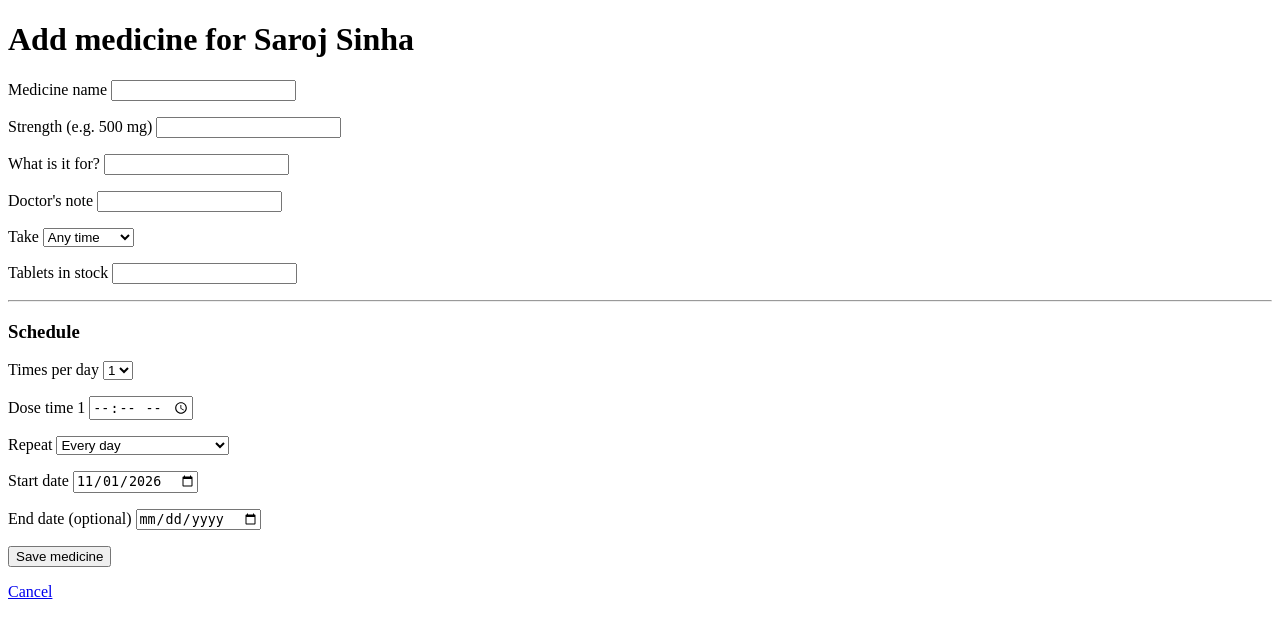
After one commit to anushkaaa-kolhe/Medora, a Flask app: page /admin/recipients/1/medicines/new in a window 1280 px wide. The commit adds this page. Shown: the top 638 px of the page. Run offline with Flask 3, Linux system fonts and the light colour scheme; a user stored in the database is signed in.

Commit message:
Add medicines and schedules for recipients

```diff
--- a/app.py
+++ b/app.py
@@ -1,10 +1,13 @@
 import os
+from datetime import datetime, date
 from functools import wraps
 
-from flask import Flask, render_template, request, redirect, url_for, session, flash
+from flask import (
+    Flask, render_template, request, redirect, url_for, session, flash, abort
+)
 from werkzeug.security import generate_password_hash, check_password_hash
 
-from models import db, Admin, Recipient
+from models import db, Admin, Recipient, Medicine, Schedule
 
 app = Flask(__name__)
 app.config["SQLALCHEMY_DATABASE_URI"] = "sqlite:///medora.db"
@@ -15,6 +18,8 @@ db.init_app(app)
 
 with app.app_context():
     db.create_all()
+
+DAY_NAMES = ["Mon", "Tue", "Wed", "Thu", "Fri", "Sat", "Sun"]
 
 
 def admin_required(view):
@@ -27,10 +32,44 @@ def admin_required(view):
     return wrapped
 
 
+def get_owned_recipient(recipient_id):
+    """Return the recipient only if it belongs to the logged-in admin."""
+    recipient = Recipient.query.filter_by(
+        id=recipient_id, admin_id=session["admin_id"], is_active=True
+    ).first()
+    if recipient is None:
+        abort(404)
+    return recipient
+
+
+def describe_schedule(s):
+    """Turn a Schedule row into readable text for the templates."""
+    if s.repeat_type == "weekly" and s.days_of_week:
+        days = ", ".join(DAY_NAMES[int(d)] for d in s.days_of_week.split(","))
+        text = f"Every {days}"
+    elif s.repeat_type == "once":
+        return f"Only on {s.start_date.strftime('%d %b %Y')}"
+    else:
+        text = "Every day"
+    text += f" from {s.start_date.strftime('%d %b %Y')}"
+    if s.end_date:
+        text += f" until {s.end_date.strftime('%d %b %Y')}"
+    return text
+
+
+app.add_template_global(describe_schedule)
+
+
 @app.route("/")
 def home():
-    return "Medora is running!"
+    return (
+        "<h1>Medora is running!</h1>"
+        "<p><a href='/admin/login'>Admin login</a></p>"
+        "<p><a href='/admin/register'>Admin sign up</a></p>"
+    )
 
+
+# ---------- Admin account ----------
 
 @app.route("/admin/register", methods=["GET", "POST"])
 def admin_register():
@@ -84,6 +123,14 @@ def admin_dashboard():
     admin = db.session.get(Admin, session["admin_id"])
     return render_template("admin_dashboard.html", admin=admin)
 
+
+@app.route("/admin/logout")
+def admin_logout():
+    session.clear()
+    return redirect(url_for("home"))
+
+
+# ---------- Recipients ----------
 
 @app.route("/admin/recipients")
 @admin_required
@@ -141,10 +188,130 @@ def recipient_new():
     return render_template("recipient_form.html")
 
 
-@app.route("/admin/logout")
-def admin_logout():
-    session.clear()
-    return redirect(url_for("home"))
+# ---------- Medicines and schedules ----------
+
+@app.route("/admin/recipients/<int:recipient_id>/medicines")
+@admin_required
+def medicine_list(recipient_id):
+    recipient = get_owned_recipient(recipient_id)
+    medicines = (
+        Medicine.query.filter_by(recipient_id=recipient.id, is_active=True)
+        .order_by(Medicine.name)
+        .all()
+    )
+    return render_template("medicine_list.html", recipient=recipient, medicines=medicines)
+
+
+@app.route("/admin/recipients/<int:recipient_id>/medicines/new", methods=["GET", "POST"])
+@admin_required
+def medicine_new(recipient_id):
+    recipient = get_owned_recipient(recipient_id)
+    today = date.today().isoformat()
+
+    def fail(message):
+        flash(message)
+        return render_template("medicine_form.html", recipient=recipient, today=today)
+
+    if request.method == "POST":
+        name = request.form.get("name", "").strip()
+        strength = request.form.get("strength", "").strip() or None
+        description = request.form.get("description", "").strip() or None
+        prescription_note = request.form.get("prescription_note", "").strip() or None
+        with_food = request.form.get("with_food", "any")
+        stock_raw = request.form.get("stock_count", "").strip()
+        repeat_type = request.form.get("repeat_type", "daily")
+
+        if not name:
+            return fail("Medicine name is required.")
+        if with_food not in ("before", "after", "any"):
+            with_food = "any"
+        if repeat_type not in ("daily", "weekly", "once"):
+            repeat_type = "daily"
+        stock_count = int(stock_raw) if stock_raw.isdigit() else None
+
+        # Dose times (blank ones are ignored, duplicates removed)
+        times = set()
+        for raw in request.form.getlist("times"):
+            raw = raw.strip()
+            if raw:
+                try:
+                    times.add(datetime.strptime(raw, "%H:%M").time())
+                except ValueError:
+                    return fail("One of the dose times is invalid.")
+        if not times:
+            return fail("Add at least one dose time.")
+
+        # Dates
+        try:
+            start_date = date.fromisoformat(request.form.get("start_date", ""))
+        except ValueError:
+            start_date = date.today()
+
+        end_date = None
+        end_raw = request.form.get("end_date", "").strip()
+        if end_raw and repeat_type != "once":
+            try:
+                end_date = date.fromisoformat(end_raw)
+            except ValueError:
+                return fail("The end date is invalid.")
+            if end_date < start_date:
+                return fail("The end date cannot be before the start date.")
+
+        # Days of the week (only for weekly)
+        days_of_week = None
+        if repeat_type == "weekly":
+            valid_days = {str(i) for i in range(7)}
+            chosen = sorted({d for d in request.form.getlist("days") if d in valid_days})
+            if not chosen:
+                return fail("Choose at least one day of the week.")
+            days_of_week = ",".join(chosen)
+
+        medicine = Medicine(
+            recipient_id=recipient.id,
+            name=name,
+            strength=strength,
+            description=description,
+            prescription_note=prescription_note,
+            with_food=with_food,
+            stock_count=stock_count,
+        )
+        db.session.add(medicine)
+        db.session.flush()  # gives the medicine an id before we commit
+
+        for t in sorted(times):
+            db.session.add(
+                Schedule(
+                    medicine_id=medicine.id,
+                    time_of_day=t,
+                    repeat_type=repeat_type,
+                    days_of_week=days_of_week,
+                    start_date=start_date,
+                    end_date=end_date,
+                )
+            )
+        db.session.commit()
+        flash(f"{name} was added with {len(times)} dose time(s) per day.")
+        return redirect(url_for("medicine_list", recipient_id=recipient.id))
+
+    return render_template("medicine_form.html", recipient=recipient, today=today)
+
+
+@app.route(
+    "/admin/recipients/<int:recipient_id>/medicines/<int:medicine_id>/stop",
+    methods=["POST"],
+)
+@admin_required
+def medicine_stop(recipient_id, medicine_id):
+    recipient = get_owned_recipient(recipient_id)
+    medicine = Medicine.query.filter_by(id=medicine_id, recipient_id=recipient.id).first()
+    if medicine is None:
+        abort(404)
+    medicine.is_active = False
+    for s in medicine.schedules:
+        s.is_active = False
+    db.session.commit()
+    flash(f"{medicine.name} was stopped.")
+    return redirect(url_for("medicine_list", recipient_id=recipient.id))
 
 
 if __name__ == "__main__":
--- /dev/null
+++ b/templates/medicine_form.html
@@ -0,0 +1,107 @@
+<!DOCTYPE html>
+<html lang="en">
+<head>
+  <meta charset="UTF-8">
+  <title>Add Medicine - Medora</title>
+</head>
+<body>
+  <h1>Add medicine for {{ recipient.name }}</h1>
+
+  {% for message in get_flashed_messages() %}
+    <p>{{ message }}</p>
+  {% endfor %}
+
+  <form method="POST">
+    <p><label>Medicine name <input type="text" name="name" required></label></p>
+    <p><label>Strength (e.g. 500 mg) <input type="text" name="strength"></label></p>
+    <p><label>What is it for? <input type="text" name="description"></label></p>
+    <p><label>Doctor's note <input type="text" name="prescription_note"></label></p>
+    <p>
+      <label>Take
+        <select name="with_food">
+          <option value="any">Any time</option>
+          <option value="before">Before food</option>
+          <option value="after">After food</option>
+        </select>
+      </label>
+    </p>
+    <p><label>Tablets in stock <input type="number" name="stock_count" min="0"></label></p>
+
+    <hr>
+    <h3>Schedule</h3>
+
+    <p>
+      <label>Times per day
+        <select id="times_per_day">
+          <option value="1">1</option>
+          <option value="2">2</option>
+          <option value="3">3</option>
+          <option value="4">4</option>
+        </select>
+      </label>
+    </p>
+
+    {% for i in range(4) %}
+      <p class="time-row">
+        <label>Dose time {{ i + 1 }} <input type="time" name="times"></label>
+      </p>
+    {% endfor %}
+
+    <p>
+      <label>Repeat
+        <select name="repeat_type" id="repeat_type">
+          <option value="daily">Every day</option>
+          <option value="weekly">Specific days of the week</option>
+          <option value="once">Only once</option>
+        </select>
+      </label>
+    </p>
+
+    <p id="days-row" style="display:none;">
+      Days:
+      <label><input type="checkbox" name="days" value="0"> Mon</label>
+      <label><input type="checkbox" name="days" value="1"> Tue</label>
+      <label><input type="checkbox" name="days" value="2"> Wed</label>
+      <label><input type="checkbox" name="days" value="3"> Thu</label>
+      <label><input type="checkbox" name="days" value="4"> Fri</label>
+      <label><input type="checkbox" name="days" value="5"> Sat</label>
+      <label><input type="checkbox" name="days" value="6"> Sun</label>
+    </p>
+
+    <p><label>Start date <input type="date" name="start_date" value="{{ today }}"></label></p>
+    <p id="end-row"><label>End date (optional) <input type="date" name="end_date"></label></p>
+
+    <button type="submit">Save medicine</button>
+  </form>
+
+  <p><a href="{{ url_for('medicine_list', recipient_id=recipient.id) }}">Cancel</a></p>
+
+  <script>
+    const timesSelect = document.getElementById("times_per_day");
+    const timeRows = document.querySelectorAll(".time-row");
+    const repeatSelect = document.getElementById("repeat_type");
+    const daysRow = document.getElementById("days-row");
+    const endRow = document.getElementById("end-row");
+
+    function updateTimes() {
+      const n = parseInt(timesSelect.value, 10);
+      timeRows.forEach(function (row, i) {
+        const show = i < n;
+        row.style.display = show ? "" : "none";
+        row.querySelector("input").disabled = !show;  // disabled inputs are not submitted
+      });
+    }
+
+    function updateRepeat() {
+      const v = repeatSelect.value;
+      daysRow.style.display = (v === "weekly") ? "" : "none";
+      endRow.style.display = (v === "once") ? "none" : "";
+    }
+
+    timesSelect.addEventListener("change", updateTimes);
+    repeatSelect.addEventListener("change", updateRepeat);
+    updateTimes();
+    updateRepeat();
+  </script>
+</body>
+</html>
--- a/templates/recipient_list.html
+++ b/templates/recipient_list.html
@@ -21,6 +21,7 @@
         <th>Age</th>
         <th>Language</th>
         <th>Emergency contact</th>
+        <th>Medicines</th>
       </tr>
       {% for r in recipients %}
       <tr>
@@ -29,6 +30,7 @@
         <td>{{ r.age or "-" }}</td>
         <td>{{ r.preferred_language }}</td>
         <td>{{ r.emergency_contact_phone or "-" }}</td>
+        <td><a href="{{ url_for('medicine_list', recipient_id=r.id) }}">Manage</a></td>
       </tr>
       {% endfor %}
     </table>
```
Also changed, not shown: templates/medicine_list.html (added, +45 -0 lines), instance/medora.db.
